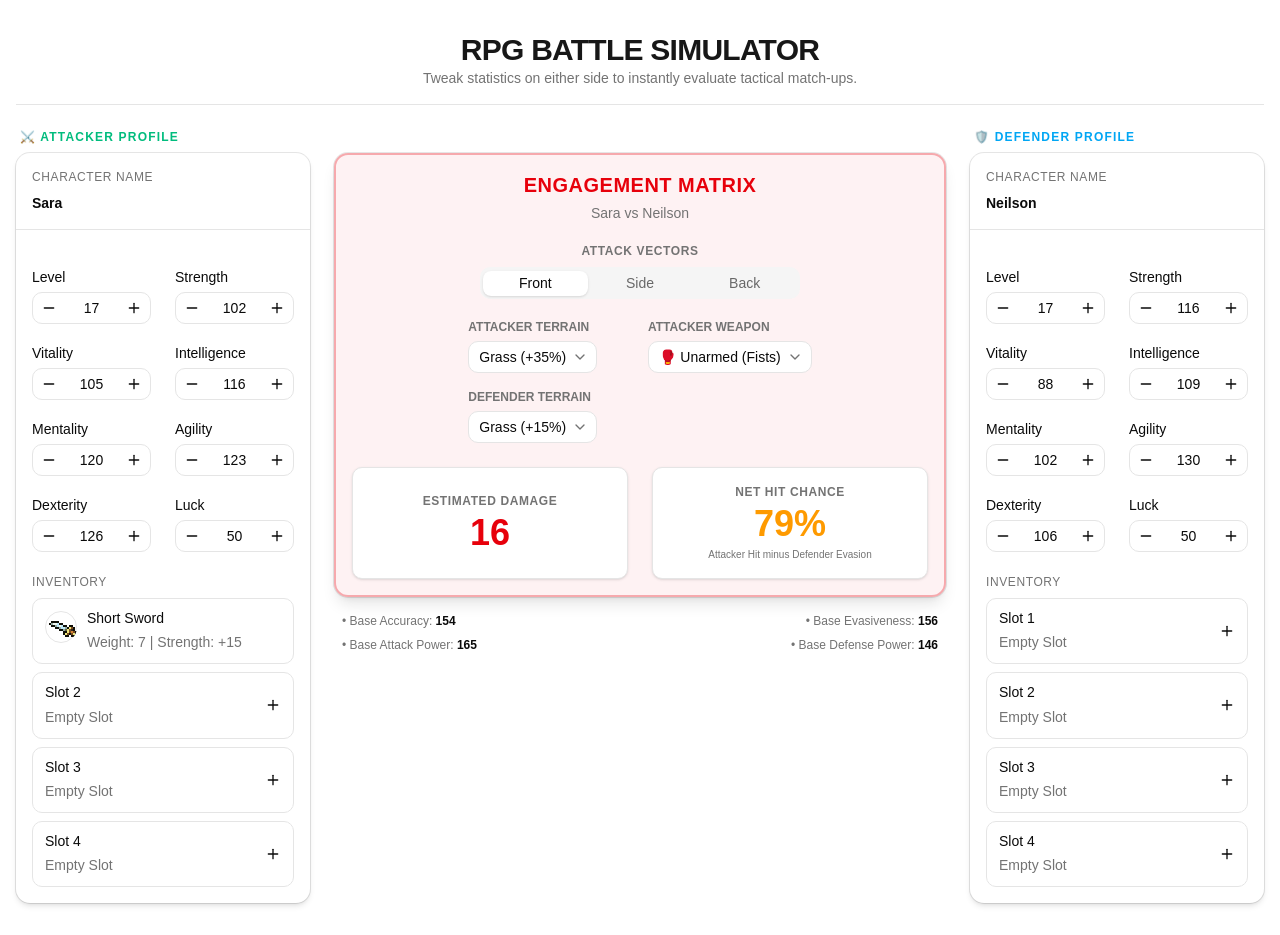
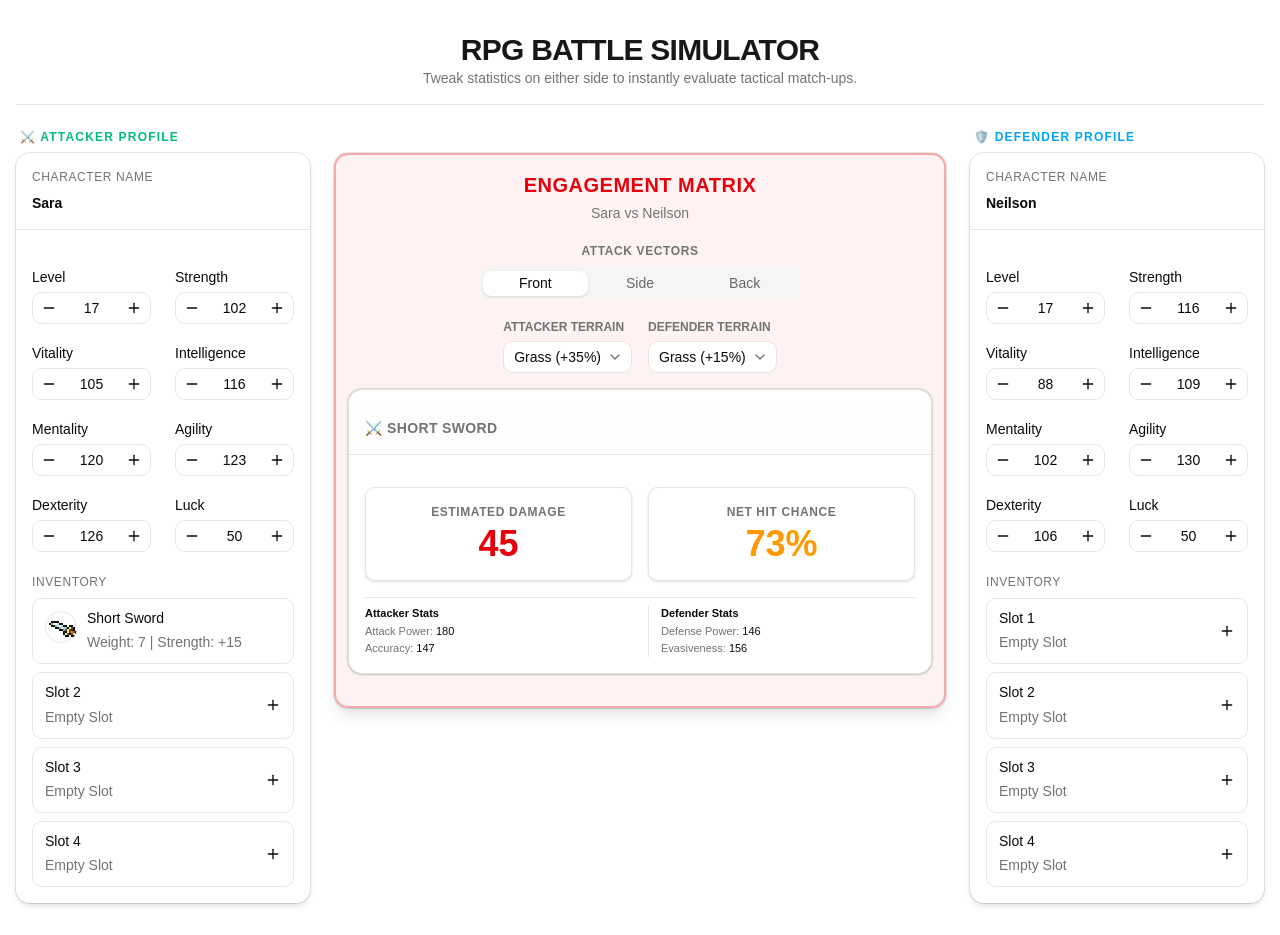
Before and after one commit to high-rolls/tactics-ogre-calculator, a React (Vite) app: page / in a window 1280 px wide. Built offline with nearby package versions, Linux system fonts and the light colour scheme.

Commit message:
Add attack prediction based on inventory

```diff
--- a/src/App.tsx
+++ b/src/App.tsx
@@ -4,16 +4,10 @@ import {
   type CharacterStats,
   type EquippableItem,
   type TerrainStats,
-  calculateAccuracy,
-  calculateEvasiveness,
-  calculateAttackPower,
-  calculateDefensePower,
-  calculatePhysicalResistance,
   type WeaponStats,
 } from "./utils/combat"
 import {
   Card,
-  CardContent,
   CardHeader,
   CardTitle,
   CardDescription,
@@ -27,6 +21,7 @@ import {
   SelectValue,
 } from "@/components/ui/select"
 import { Label } from "./components/ui/label"
+import { AttackPredictionCard } from "./components/AttackPredictionCard"
 
 const defaultAttacker: CharacterStats = {
   name: "Sara",
@@ -64,18 +59,84 @@ const TERRAINS: TerrainStats[] = [
 
 const WEAPONS_ARSENAL: (WeaponStats | null)[] = [
   null, // Represents "Unarmed"
-  { name: "Mini Dagger", strength: 12, weight: 3, type: "weapon", iconName: "mini" },
-  { name: "Short Sword", strength: 15, weight: 7, type: "weapon", iconName: "short" },
-  { name: "Balder Dagger", strength: 25, weight: 24, type: "weapon", iconName: "balderkn" },
-  { name: "Balder Sword", strength: 30, weight: 31, type: "weapon", iconName: "baldersd" },
-  { name: "Flanka Axe", strength: 16, weight: 8, type: "weapon", iconName: "phlanka" },
+  {
+    name: "Mini Dagger",
+    strength: 12,
+    weight: 3,
+    type: "weapon",
+    iconName: "mini",
+  },
+  {
+    name: "Short Sword",
+    strength: 15,
+    weight: 7,
+    type: "weapon",
+    iconName: "short",
+  },
+  {
+    name: "Balder Dagger",
+    strength: 25,
+    weight: 24,
+    type: "weapon",
+    iconName: "balderkn",
+  },
+  {
+    name: "Balder Sword",
+    strength: 30,
+    weight: 31,
+    type: "weapon",
+    iconName: "baldersd",
+  },
+  {
+    name: "Flanka Axe",
+    strength: 16,
+    weight: 8,
+    type: "weapon",
+    iconName: "phlanka",
+  },
   { name: "Spear", strength: 12, weight: 9, type: "weapon", iconName: "spear" },
-  { name: "Slender Spear", strength: 22, weight: 23, type: "weapon", iconName: "slender" },
-  { name: "Heavy Hammer", strength: 18, weight: 14, type: "weapon", iconName: "heavyhm" },
-  { name: "Matou Claw", strength: 24, weight: 21, type: "weapon", iconName: "matou" },
-  { name: "Cedar Staff", strength: 6, weight: 2, type: "weapon", iconName: "cedar" },
-  { name: "Balder Staff", strength: 7, weight: 7, type: "weapon", iconName: "balderst" },
-  { name: "Guard Whip", strength: 7, weight: 7, type: "weapon", iconName: "guardwh" },
+  {
+    name: "Slender Spear",
+    strength: 22,
+    weight: 23,
+    type: "weapon",
+    iconName: "slender",
+  },
+  {
+    name: "Heavy Hammer",
+    strength: 18,
+    weight: 14,
+    type: "weapon",
+    iconName: "heavyhm",
+  },
+  {
+    name: "Matou Claw",
+    strength: 24,
+    weight: 21,
+    type: "weapon",
+    iconName: "matou",
+  },
+  {
+    name: "Cedar Staff",
+    strength: 6,
+    weight: 2,
+    type: "weapon",
+    iconName: "cedar",
+  },
+  {
+    name: "Balder Staff",
+    strength: 7,
+    weight: 7,
+    type: "weapon",
+    iconName: "balderst",
+  },
+  {
+    name: "Guard Whip",
+    strength: 7,
+    weight: 7,
+    type: "weapon",
+    iconName: "guardwh",
+  },
 ]
 
 type AttackDirection = "front" | "side" | "back"
@@ -87,8 +148,12 @@ const DIRECTION_MODIFIERS: Record<AttackDirection, number> = {
 
 export function App() {
   const [attacker, setAttacker] = useState<CharacterStats>(defaultAttacker)
-  const [attackerItems, setAttackerItems] = useState<(EquippableItem | null)[]>([WEAPONS_ARSENAL[2], null, null, null])
-  const [defenderItems, setDefenderItems] = useState<(EquippableItem | null)[]>([null, null, null, null])
+  const [attackerItems, setAttackerItems] = useState<(EquippableItem | null)[]>(
+    [WEAPONS_ARSENAL[2], null, null, null]
+  )
+  const [defenderItems, setDefenderItems] = useState<(EquippableItem | null)[]>(
+    [null, null, null, null]
+  )
   const [defender, setDefender] = useState<CharacterStats>(defaultDefender)
   const [direction, setDirection] = useState<AttackDirection>("front")
   const [attackerTerrain, setAttackerTerrain] = useState<TerrainStats>(
@@ -98,48 +163,11 @@ export function App() {
     TERRAINS[0]
   )
 
-  const [equippedWeapon, setEquippedWeapon] = useState<WeaponStats | null>(null)
-
-  const attackerGear: EquippableItem[] = equippedWeapon ? [equippedWeapon] : []
-  const defenderGear: EquippableItem[] = []
-
-  const attackerAccuracy = calculateAccuracy(attacker, attackerGear)
-  const defenderEvasiveness = calculateEvasiveness(defender, defenderGear)
+  const attackerWeapons = attackerItems.filter(
+    (item): item is WeaponStats => item?.type === "weapon"
+  )
 
   const sideModifier = DIRECTION_MODIFIERS[direction]
-
-  const attackCorrection = 50 + attackerTerrain.attackModifier
-  const defenseCorrection = 50 + defenderTerrain.defenseModifier
-
-  const weaponMultiplier = equippedWeapon ? 1.0 : 0.5
-
-  const finalHitChance =
-    Math.floor((attackerAccuracy * attackCorrection) / 100) -
-    Math.floor((defenderEvasiveness * defenseCorrection) / 100) +
-    attacker.luck -
-    defender.luck +
-    50 +
-    sideModifier
-
-  const attackPower = calculateAttackPower(attacker, equippedWeapon)
-  const defensePower = calculateDefensePower(defender)
-  const defenderPhysicalResistance = calculatePhysicalResistance(
-    defender,
-    defenderGear
-  )
-
-  // Basic attack damage vs base defense check
-  const baseDamage = Math.floor(
-    Math.floor((attackPower * attackCorrection) / 100) -
-      Math.floor(
-        (Math.floor((defensePower * defenseCorrection) / 100) *
-          defenderPhysicalResistance) /
-          100
-      )
-  )
-  const finalDamage = Math.round(
-    (baseDamage + attacker.luck - defender.luck) * weaponMultiplier
-  )
 
   return (
     <div className="container mx-auto min-h-screen max-w-400 space-y-6 px-4 py-8">
@@ -218,34 +246,6 @@ export function App() {
                 </div>
                 <div className="space-y-1.5">
                   <Label className="text-xs font-bold text-muted-foreground uppercase">
-                    Attacker Weapon
-                  </Label>
-                  <Select
-                    value={equippedWeapon ? equippedWeapon.name : "unarmed"}
-                    onValueChange={(name) => {
-                      const found = WEAPONS_ARSENAL.find(
-                        (w) => w?.name === name
-                      )
-                      setEquippedWeapon(found || null)
-                    }}
-                  >
-                    <SelectTrigger className="bg-background font-medium">
-                      <SelectValue placeholder="Unarmed (Fists)" />
-                    </SelectTrigger>
-                    <SelectContent>
-                      <SelectItem value="unarmed">
-                        🥊 Unarmed (Fists)
-                      </SelectItem>
-                      {WEAPONS_ARSENAL.filter(Boolean).map((w) => (
-                        <SelectItem key={w!.name} value={w!.name}>
-                          ⚔️ {w!.name} (+{w!.strength} STR)
-                        </SelectItem>
-                      ))}
-                    </SelectContent>
-                  </Select>
-                </div>
-                <div className="space-y-1.5">
-                  <Label className="text-xs font-bold text-muted-foreground uppercase">
                     Defender Terrain
                   </Label>
                   <Select
@@ -268,62 +268,32 @@ export function App() {
                 </div>
               </div>
             </CardHeader>
-
-            <CardContent className="grid grid-cols-2 gap-6 pt-2">
-              <div className="flex flex-col items-center justify-center rounded-lg border bg-background p-4 shadow-sm">
-                <span className="text-xs font-bold tracking-wider text-muted-foreground uppercase">
-                  Estimated Damage
-                </span>
-                <span className="mt-1 text-4xl font-black text-destructive">
-                  {finalDamage}
-                </span>
-              </div>
-
-              <div className="flex flex-col items-center justify-center rounded-lg border bg-background p-4 shadow-sm">
-                <span className="text-xs font-bold tracking-wider text-muted-foreground uppercase">
-                  Net Hit Chance
-                </span>
-                <span className="mt-1 text-4xl font-black text-amber-500">
-                  {finalHitChance}%
-                </span>
-                <span className="mt-1 text-center text-[10px] text-muted-foreground">
-                  Attacker Hit minus Defender Evasion
-                </span>
-              </div>
-            </CardContent>
+            {attackerWeapons.length === 0 ? (
+              <AttackPredictionCard
+                attacker={attacker}
+                attackerItems={attackerItems}
+                defender={defender}
+                defenderItems={defenderItems}
+                attackerTerrain={attackerTerrain}
+                defenderTerrain={defenderTerrain}
+                weapon={null}
+                sideModifier={sideModifier}
+              />
+            ) : (
+              attackerWeapons.map((weapon) => (
+                <AttackPredictionCard
+                  attacker={attacker}
+                  attackerItems={attackerItems}
+                  defender={defender}
+                  defenderItems={defenderItems}
+                  attackerTerrain={attackerTerrain}
+                  defenderTerrain={defenderTerrain}
+                  weapon={weapon}
+                  sideModifier={sideModifier}
+                />
+              ))
+            )}
           </Card>
-
-          {/* Helpful Sub-Metrics Summary Box */}
-          <div className="grid grid-cols-2 gap-4 px-2 text-xs text-muted-foreground">
-            <div className="grid grid-rows-2 gap-2">
-              <div>
-                • Base Accuracy:{" "}
-                <span className="font-semibold text-foreground">
-                  {attackerAccuracy}
-                </span>
-              </div>
-              <div>
-                • Base Attack Power:{" "}
-                <span className="font-semibold text-foreground">
-                  {attackPower}
-                </span>
-              </div>
-            </div>
-            <div className="grid grid-rows-2 gap-2 text-right">
-              <div>
-                • Base Evasiveness:{" "}
-                <span className="font-semibold text-foreground">
-                  {defenderEvasiveness}
-                </span>
-              </div>
-              <div>
-                • Base Defense Power:{" "}
-                <span className="font-semibold text-foreground">
-                  {defensePower}
-                </span>
-              </div>
-            </div>
-          </div>
         </div>
 
         <div className="space-y-2 lg:col-span-1">
--- /dev/null
+++ b/src/components/AttackPredictionCard.tsx
@@ -0,0 +1,138 @@
+import {
+  calculateAccuracy,
+  calculateAttackPower,
+  calculateDefensePower,
+  calculateEvasiveness,
+  calculatePhysicalResistance,
+  type CharacterStats,
+  type EquippableItem,
+  type TerrainStats,
+  type WeaponStats,
+} from "@/utils/combat"
+import { Card, CardContent, CardHeader, CardTitle } from "./ui/card"
+
+interface AttackPredictionCardProps {
+  attacker: CharacterStats
+  defender: CharacterStats
+  attackerItems: (EquippableItem | null)[]
+  defenderItems: (EquippableItem | null)[]
+  weapon: WeaponStats | null
+  attackerTerrain: TerrainStats
+  defenderTerrain: TerrainStats
+  sideModifier: number
+}
+
+export function AttackPredictionCard({
+  attacker,
+  defender,
+  attackerItems,
+  defenderItems,
+  weapon,
+  attackerTerrain,
+  defenderTerrain,
+  sideModifier,
+}: AttackPredictionCardProps) {
+  const attackerAccuracy = calculateAccuracy(attacker, attackerItems)
+  const defenderEvasiveness = calculateEvasiveness(defender, defenderItems)
+
+  const attackCorrection = 50 + attackerTerrain.attackModifier
+  const defenseCorrection = 50 + defenderTerrain.defenseModifier
+
+  const weaponMultiplier = weapon !== null ? 1.0 : 0.5
+
+  const finalHitChance = Math.max(
+    0,
+    Math.min(
+      100,
+      Math.floor((attackerAccuracy * attackCorrection) / 100) -
+        Math.floor((defenderEvasiveness * defenseCorrection) / 100) +
+        attacker.luck -
+        defender.luck +
+        50 +
+        sideModifier
+    )
+  )
+
+  const attackPower = calculateAttackPower(attacker, weapon)
+  const defensePower = calculateDefensePower(defender)
+  const defenderPhysicalResistance = calculatePhysicalResistance(
+    defender,
+    defenderItems
+  )
+
+  // Basic attack damage vs base defense check
+  const baseDamage = Math.floor(
+    Math.floor((attackPower * attackCorrection) / 100) -
+      Math.floor(
+        (Math.floor((defensePower * defenseCorrection) / 100) *
+          defenderPhysicalResistance) /
+          100
+      )
+  )
+  const finalDamage = Math.max(
+    1,
+    Math.round((baseDamage + attacker.luck - defender.luck) * weaponMultiplier)
+  )
+
+  return (
+    <Card className="mx-3 mb-4 border bg-card shadow-sm">
+      <CardHeader className="border-b bg-muted/20 py-3">
+        <CardTitle className="flex items-center gap-2 text-sm font-bold tracking-wide text-muted-foreground uppercase">
+          {weapon ? `⚔️ ${weapon.name}` : "🤜 Unarmed (Fists)"}
+        </CardTitle>
+      </CardHeader>
+      <CardContent className="space-y-4 pt-4">
+        <div className="grid grid-cols-2 gap-4">
+          <div className="flex flex-col items-center justify-center rounded-lg border bg-background p-4 shadow-sm">
+            <span className="text-xs font-bold tracking-wider text-muted-foreground uppercase">
+              Estimated Damage
+            </span>
+            <span className="mt-1 text-4xl font-black text-destructive">
+              {finalDamage}
+            </span>
+          </div>
+
+          <div className="flex flex-col items-center justify-center rounded-lg border bg-background p-4 shadow-sm">
+            <span className="text-xs font-bold tracking-wider text-muted-foreground uppercase">
+              Net Hit Chance
+            </span>
+            <span className="mt-1 text-4xl font-black text-amber-500">
+              {finalHitChance}%
+            </span>
+          </div>
+        </div>
+
+        <div className="grid grid-cols-2 gap-4 border-t pt-2 text-[11px] text-muted-foreground">
+          <div className="space-y-0.5">
+            <div className="font-semibold text-foreground">Attacker Stats</div>
+            <div>
+              Attack Power:{" "}
+              <span className="font-medium text-foreground">{attackPower}</span>
+            </div>
+            <div>
+              Accuracy:{" "}
+              <span className="font-medium text-foreground">
+                {attackerAccuracy}
+              </span>
+            </div>
+          </div>
+          <div className="space-y-0.5 border-l pl-3">
+            <div className="font-semibold text-foreground">Defender Stats</div>
+            <div>
+              Defense Power:{" "}
+              <span className="font-medium text-foreground">
+                {defensePower}
+              </span>
+            </div>
+            <div>
+              Evasiveness:{" "}
+              <span className="font-medium text-foreground">
+                {defenderEvasiveness}
+              </span>
+            </div>
+          </div>
+        </div>
+      </CardContent>
+    </Card>
+  )
+}
--- a/src/utils/combat.ts
+++ b/src/utils/combat.ts
@@ -39,14 +39,14 @@ export interface TerrainStats {
 }
 
 export function calculateEquipmentWeight(
-  equippedItems: EquippableItem[]
+  equippedItems: (EquippableItem | null)[]
 ): number {
-  return equippedItems.reduce((total, item) => total + item.weight, 0)
+  return equippedItems.reduce((total, item) => total + (item?.weight || 0), 0)
 }
 
 export function calculateAccuracy(
   character: CharacterStats,
-  equippedItems: EquippableItem[]
+  equippedItems: (EquippableItem | null)[]
 ): number {
   const baseHit = character.agility + Math.floor(character.dexterity / 4)
   const totalWeight = calculateEquipmentWeight(equippedItems)
@@ -55,7 +55,7 @@ export function calculateAccuracy(
 
 export function calculateEvasiveness(
   character: CharacterStats,
-  equippedItems: EquippableItem[]
+  equippedItems: (EquippableItem | null)[]
 ): number {
   const baseEvasion = character.agility + Math.floor(character.dexterity / 4)
   const totalWeight = calculateEquipmentWeight(equippedItems)
@@ -80,23 +80,23 @@ export function calculateDefensePower(character: CharacterStats): number {
 
 export function calculatePhysicalResistance(
   character: CharacterStats,
-  equippedItems: EquippableItem[]
+  equippedItems: (EquippableItem | null)[]
 ): number {
   const equippedArmor: ArmorStats[] = equippedItems.filter(
-    (item): item is ArmorStats => item.type == "armor"
+    (item): item is ArmorStats => item?.type == "armor"
   )
 
   const armorPhysicalResistance = equippedArmor.reduce(
-    (total, armor) => total + armor.physicalResistance,
+    (total, armor) => total - armor.physicalResistance,
     0
   )
 
   return character.physicalResistance - armorPhysicalResistance
 }
 
-export function getWeapons(equippedItems: EquippableItem[]): WeaponStats[] {
+export function getWeapons(equippedItems: (EquippableItem | null)[]): WeaponStats[] {
   const weapons: WeaponStats[] = equippedItems.filter(
-    (item): item is WeaponStats => item.type == "weapon"
+    (item): item is WeaponStats => item?.type == "weapon"
   )
   return weapons
 }
```
